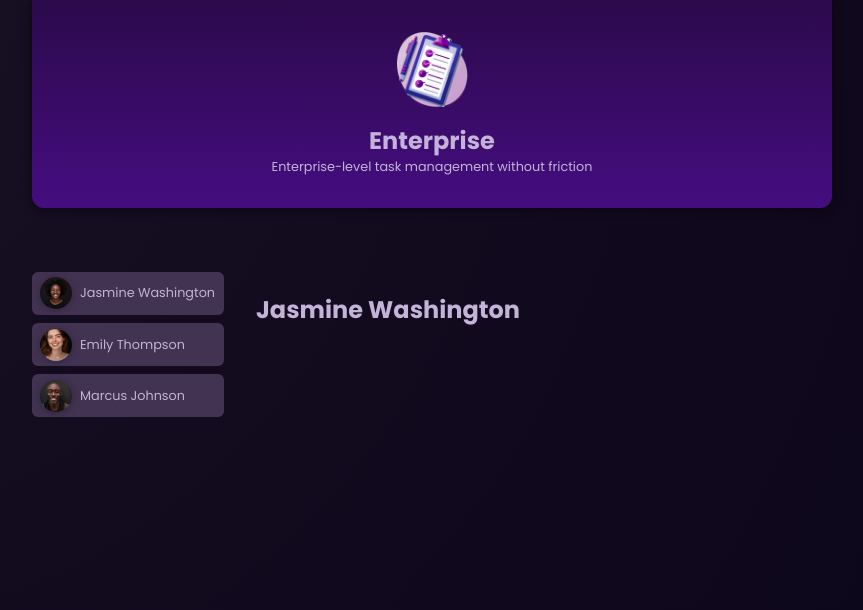
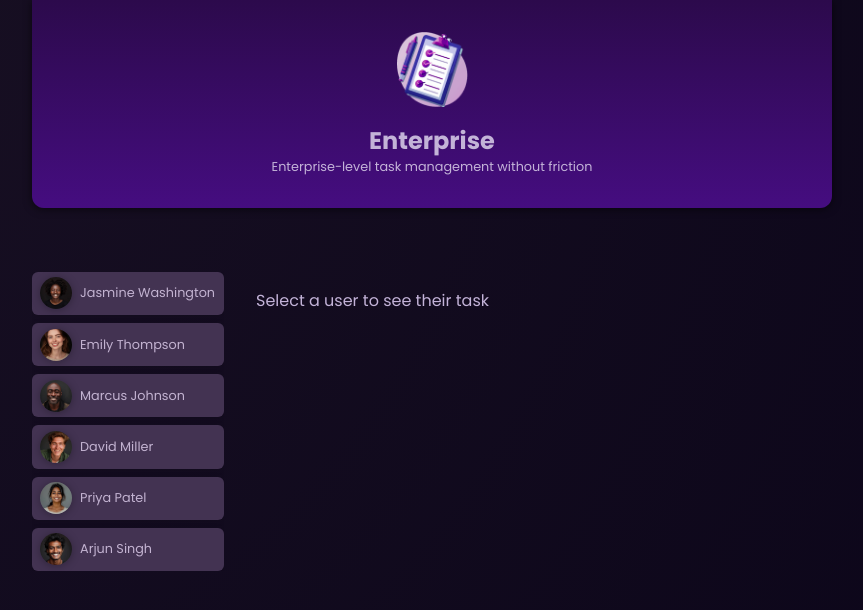
Before and after one commit to srodr597/angular_app, an Angular app in the folder review/: page / in a window 1280 px wide. Shown: the top 610 px of the page, without its empty margins (208-1071 px from the left). Built offline with nearby package versions, Linux system fonts and the light colour scheme.

Commit message:
display users condionally

```diff
--- a/review/src/app/app.component.html
+++ b/review/src/app/app.component.html
@@ -2,17 +2,17 @@
 
 <main>
   <ul id="users">
-    <li>
-      <app-user [user]="users[0]" (select)="onSelect($event)"></app-user>
-    </li>
-    <li>
-      <app-user [user]="users[1]" (select)="onSelect($event)"></app-user>
-    </li>
-    <li>
-      <app-user [user]="users[2]" (select)="onSelect($event)"></app-user>
-    </li>
+    @for (user of users; track user.id) {
+      <li>
+        <app-user [user]="user" (select)="onSelect($event)"></app-user>
+      </li>
+    }
   </ul>
 
-  <app-tasks  [name]="selectedUser.name" ></app-tasks>
+  @if (selectedUser) {
+    <app-tasks [name]="selectedUser.name" ></app-tasks>
+  } @else {
+    <p>Select a user to see their task</p>
+  }
 
 </main>
--- a/review/src/app/app.component.ts
+++ b/review/src/app/app.component.ts
@@ -16,7 +16,7 @@ import { TasksComponent } from "./tasks/tasks.component";
 export class AppComponent {
   title = 'review';
   users = DUMMY_USERS;
-  selectedUserId = 'u1';
+  selectedUserId?: string;
 
 
   onSelect(id: string) {
```
